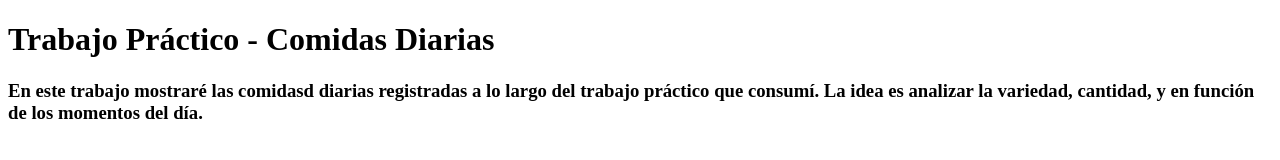
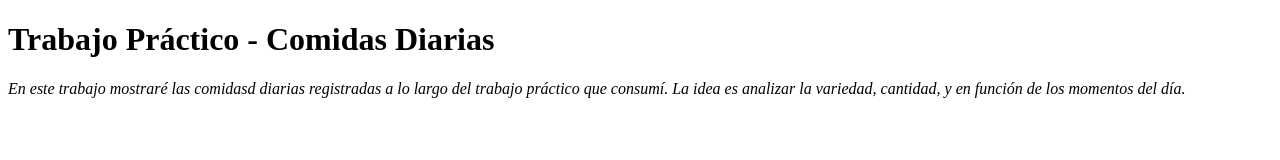
Before and after one commit to tomasepelde/infovis, a plain HTML site: page comidas-diarias.html in a window 1280 px wide. Drawn offline with Linux system fonts and the light colour scheme.

Commit message:
Update comidas-diarias.html

```diff
--- a/comidas-diarias.html
+++ b/comidas-diarias.html
@@ -8,7 +8,7 @@
 <body>
   <h1>Trabajo Práctico - Comidas Diarias</h1>
 
-  <h3>En este trabajo mostraré las comidasd diarias registradas a lo largo del trabajo práctico que consumí. La idea es analizar la variedad, cantidad, y en función de los momentos del día.</h3>
+  <p><i>En este trabajo mostraré las comidasd diarias registradas a lo largo del trabajo práctico que consumí. La idea es analizar la variedad, cantidad, y en función de los momentos del día.</i></p>
 
 
 
```
